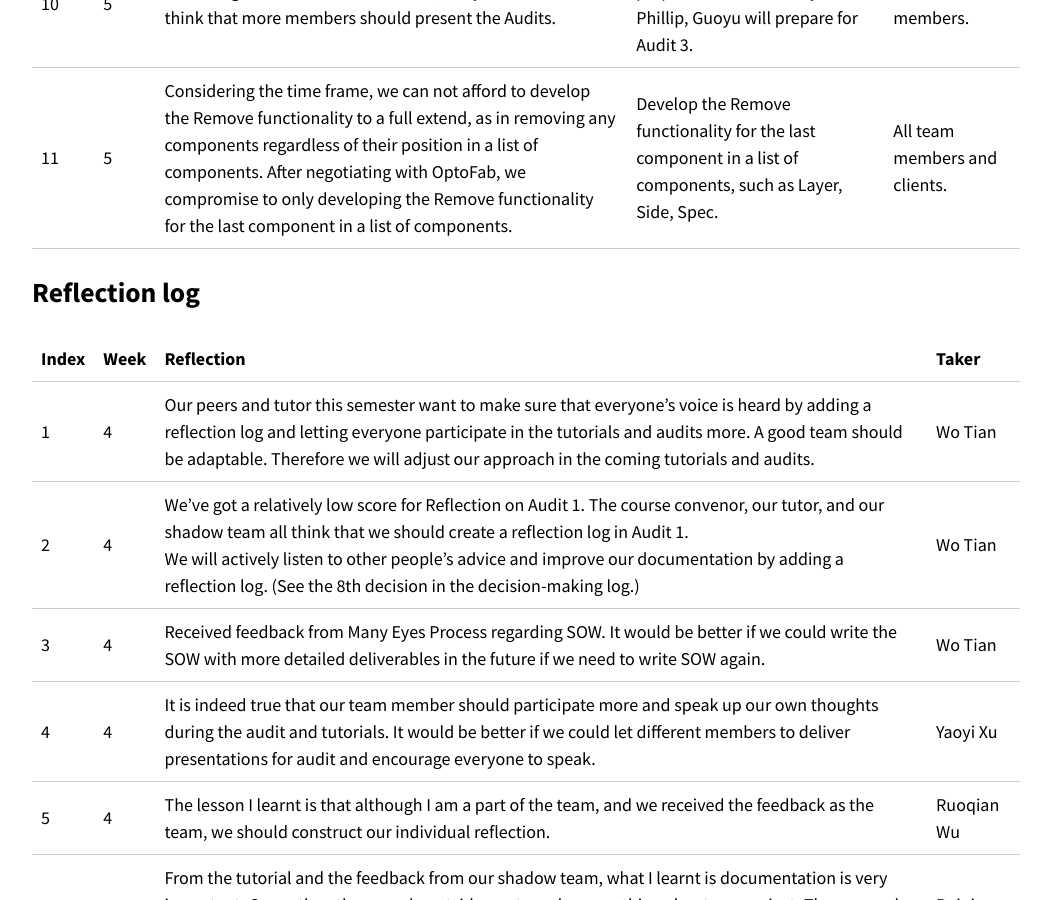
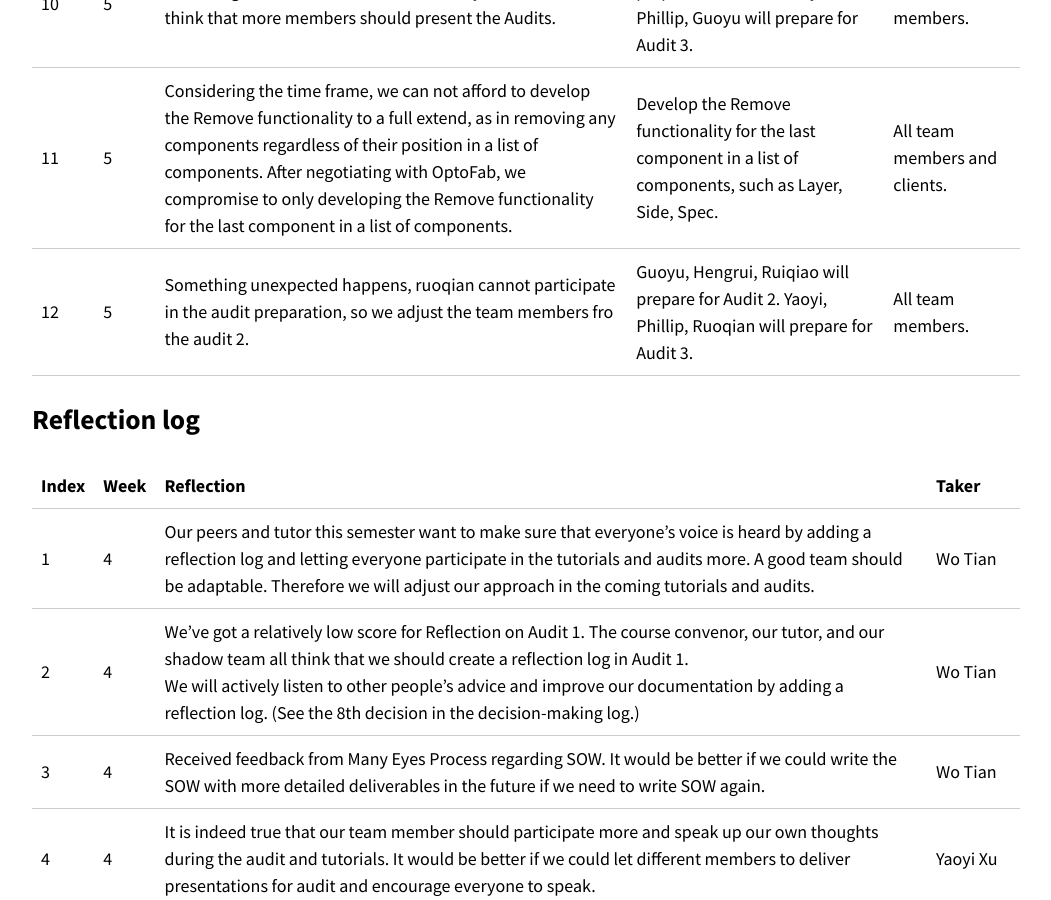
Before and after one commit to optofab/optofab.github.io, a Jekyll site: the page built from logs.md, in a window 1280 px wide and 900 px high, scrolled down 25770 px. Shown: the whole window, without its empty margins (114-1165 px from the left). Built offline with Jekyll 4.4.1, drawn with Linux system fonts in a browser that asks for light colours; nearby versions of some CDN libraries; emoji names are drawn with the system emoji font.

Commit message:
update decision log

```diff
--- a/logs.md
+++ b/logs.md
@@ -901,6 +901,7 @@
 | 9         | 4        | Reflecting on feedback from Audit 1, The course convenor, our tutor, and our shadow team all think that we should create a reflection log in Audit 1.                                                                                                                                                                                                                                                                                                                                                                           | We will actively listen to other people's advice and improve our documentation by adding a reflection log.                                                                                                                                                                                                                                                                                                                          | All team members.                                   |
 | 10         | 5        | Reflecting on feedback from Audit 1, many stakeholders think that more members should present the Audits.                                                                                                                                                                                                                                                                                                                                                                          | Ruoqian, Hengrui, Ruiqiao will prepare for Audit 2. Yaoyi, Phillip, Guoyu will prepare for Audit 3.                                                                                                                                                                                                                                                                                                                          | All team members.                                   |
 | 11         | 5        | Considering the time frame, we can not afford to develop the Remove functionality to a full extend, as in removing any components regardless of their position in a list of components. After negotiating with OptoFab, we compromise to only developing the Remove functionality for the last component in a list of components.                                                                                                                                                                                                                                                                                                                                                                        | Develop the Remove functionality for the last component in a list of components, such as Layer, Side, Spec.                                                                                                                                                                                                                                                                                                                          | All team members and clients.                                   |
+| 12         | 5        | Something unexpected happens, ruoqian cannot participate in the audit preparation, so we adjust the team members fro the audit 2.                                                                                                                                                                                                                                                                                                                                                                         | Guoyu, Hengrui, Ruiqiao will prepare for Audit 2. Yaoyi, Phillip, Ruoqian will prepare for Audit 3.                                                                                                                                                                                                                                                                                                                          | All team members.                                   |
 
 ## Reflection log
 
```
